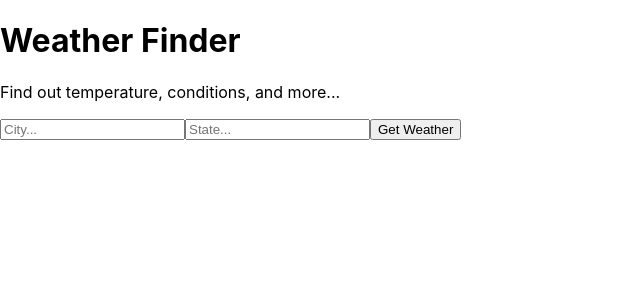
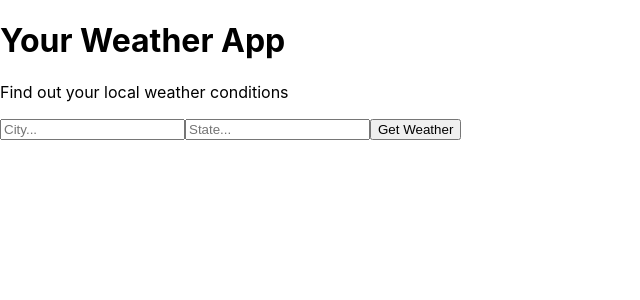
Before and after one commit to wisskers93/weather-react-app, a React (Create React App) app in the folder weather-app/: page / in a window 1280 px wide. Shown: the top 300 px of the page, without its empty margins (0-640 px from the left). Built offline with nearby package versions, Linux system fonts and the light colour scheme.

Commit message:
changed title

```diff
--- a/weather-app/src/components/Titles.js
+++ b/weather-app/src/components/Titles.js
@@ -4,8 +4,8 @@ class Titles extends React.Component{
     render(){
         return(
             <div>
-                <h1>Weather Finder</h1>
-                <p>Find out temperature, conditions, and more...</p>
+                <h1>Your Weather App</h1>
+                <p>Find out your local weather conditions</p>
             </div>
 
         );
```
